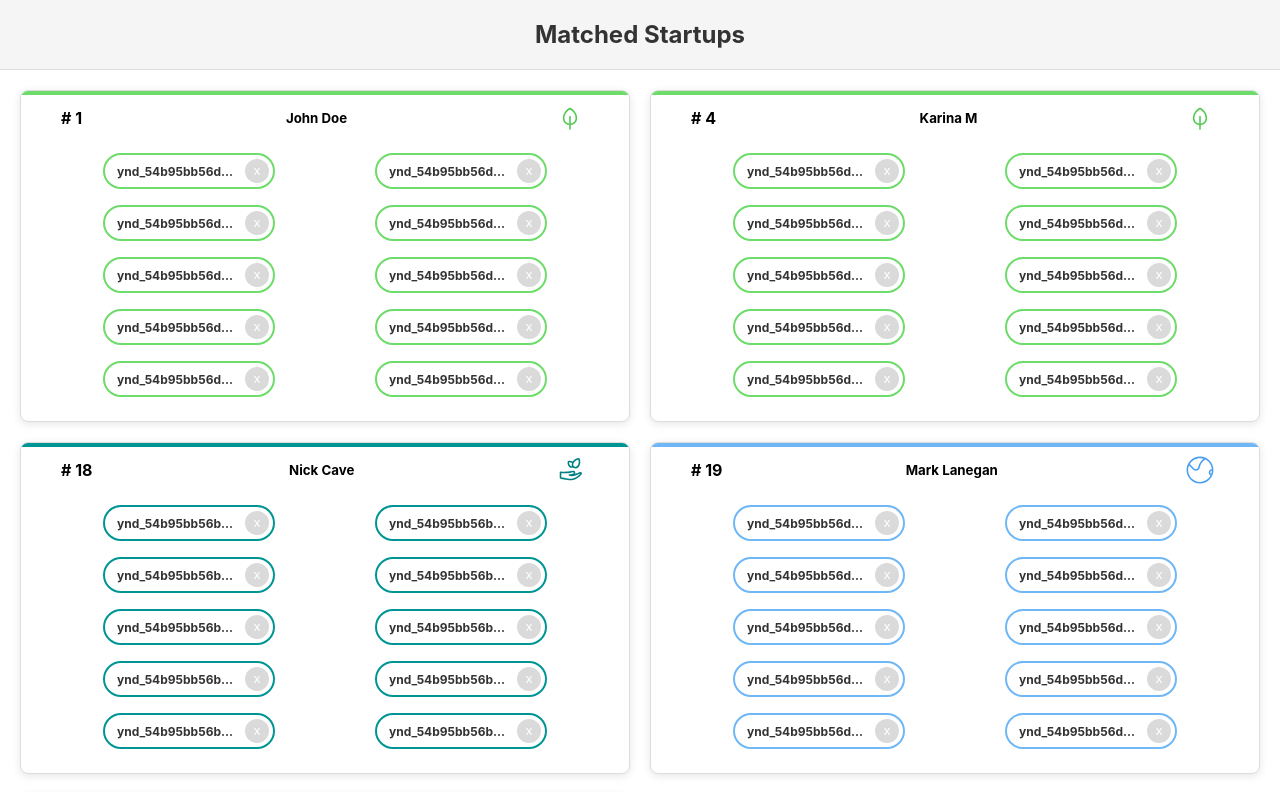
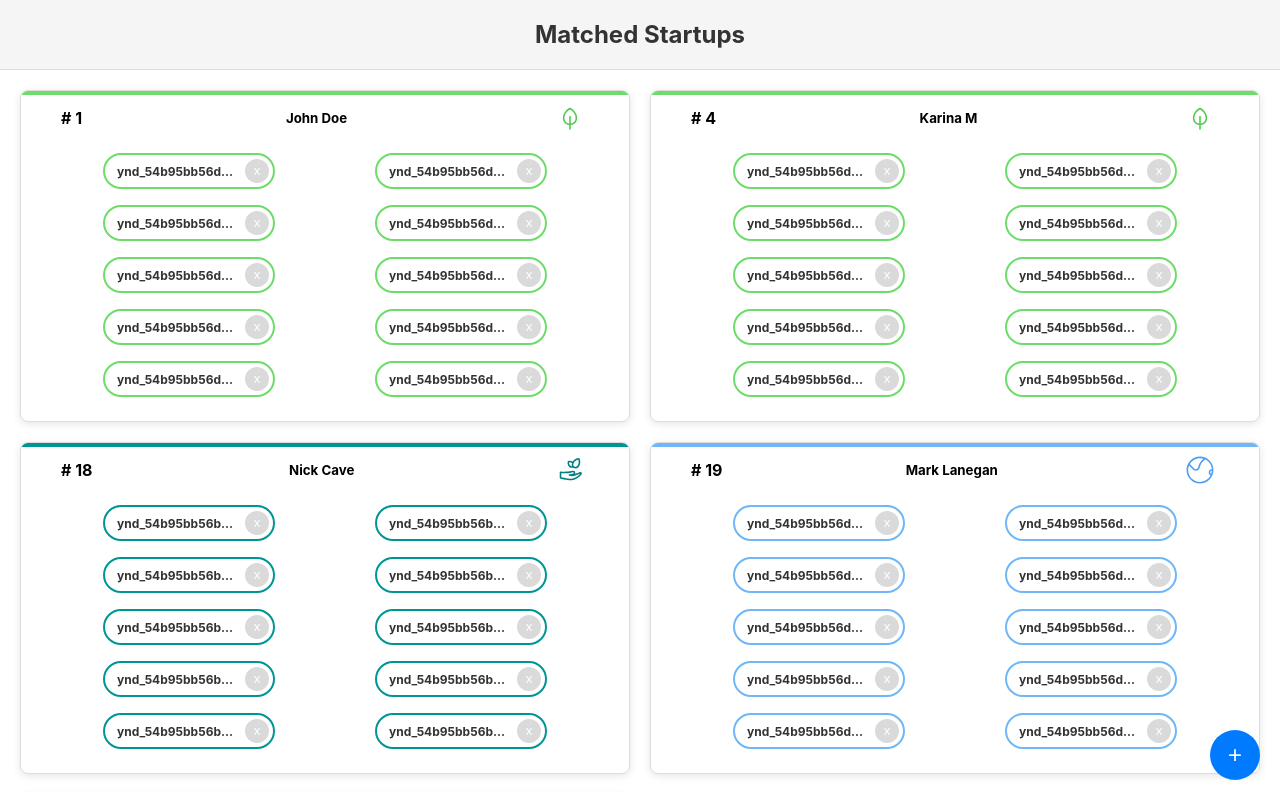
Before and after one commit to iamdevdaniel/younoodle-fe-challenge, a React (Create React App) app: page / in a window 1280 px wide. Shown: the top 792 px of the page. Built offline with nearby package versions, Linux system fonts and the light colour scheme.

Commit message:
Add button to add more cards

```diff
--- a/src/views/MatchedStartups.css
+++ b/src/views/MatchedStartups.css
@@ -10,6 +10,16 @@
     --card-list-large-columns: repeat(3, 1fr);
     --card-list-medium-columns: repeat(2, 1fr);
     --card-list-small-columns: 1fr;
+    --button-position: fixed;
+    --button-right-bottom: 20px;
+    --button-width-height: 50px;
+    --button-border-radius: 50%;
+    --button-bg-color: #007BFF;
+    --button-font-color: white;
+    --button-hover-bg-color: #0056b3;
+    --button-small-width: 100%;
+    --button-small-border-radius: 0;
+    position: relative;
 }
 
 #matched-startups-view-header {
@@ -30,6 +40,34 @@
     padding: var(--card-list-padding);
 }
 
+#matched-startups-view button[name='add-matched-investor'] {
+    position: var(--button-position);
+    right: var(--button-right-bottom);
+    bottom: var(--button-right-bottom);
+    width: var(--button-width-height);
+    height: var(--button-width-height);
+    border-radius: var(--button-border-radius);
+    background-color: var(--button-bg-color);
+    color: var(--button-font-color);
+    border: none;
+    font-size: 24px;
+    cursor: pointer;
+    transition: background-color 0.3s ease;
+}
+
+#matched-startups-view button[name='add-matched-investor']:hover {
+    background-color: var(--button-hover-bg-color);
+}
+
+@media only screen and (max-width: 899px) {
+    #matched-startups-view button[name='add-matched-investor'] {
+        width: var(--button-small-width);
+        border-radius: var(--button-small-border-radius);
+        bottom: 0;
+        right: 0;
+    }
+}
+
 @media only screen and (min-width: 1620px) {
     #investor-card-list {
         grid-template-columns: var(--card-list-large-columns);
--- a/src/views/MatchedStartups.tsx
+++ b/src/views/MatchedStartups.tsx
@@ -29,5 +29,6 @@ export const MatchedStartups: React.FC = () => (
                 <React.Fragment />
             )}
         </div>
+        <button name="add-matched-investor">+</button>
     </section>
 )
```
